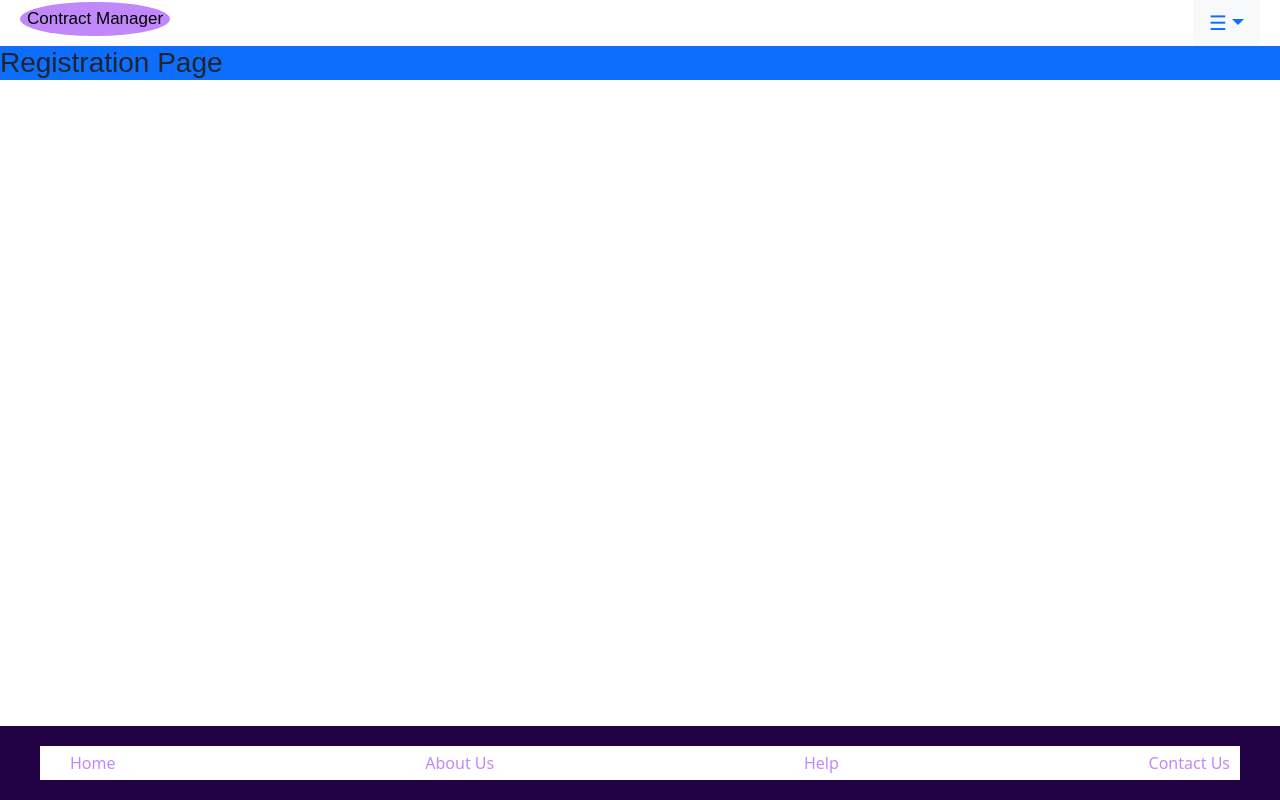
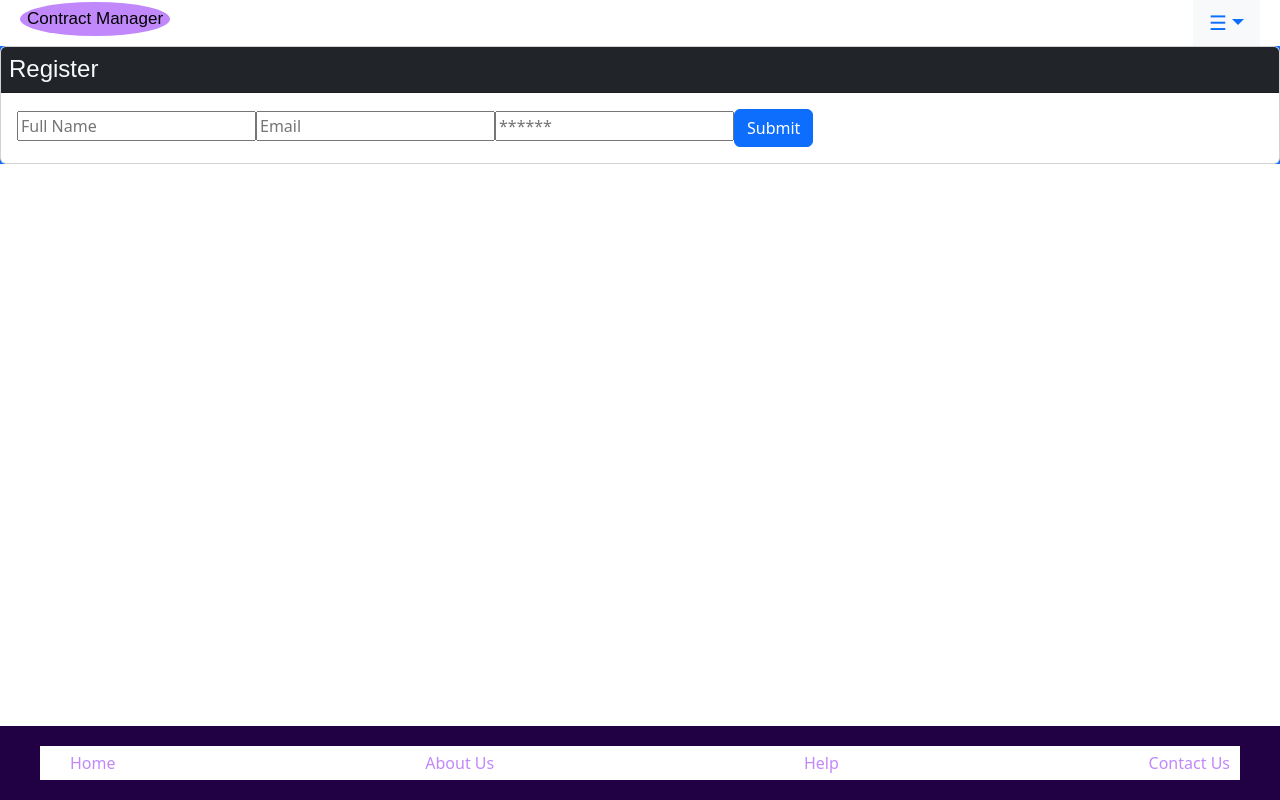
Before and after one commit to Contract-Manager-usfca/contract_manager, a React (Create React App) app in the folder frontend/contract-manager/: page /Register in a window 1280 px wide. Built offline with nearby package versions, Linux system fonts and the light colour scheme; a web font is replaced by a local one.

Commit message:
demo search in prog

```diff
--- a/frontend/contract-manager/src/components/HomePage.js
+++ b/frontend/contract-manager/src/components/HomePage.js
@@ -1,4 +1,4 @@
-import { useState } from "react";
+import { useState, useEffect } from "react";
 import LineChart from "./LineChart";
 import { UserData } from "../Data";
 import axios from 'axios';
@@ -25,20 +25,39 @@ function HomePage() {
     ],
   });
 
-  const [users, setUsers] = useState([]);
+  const [allDemographics, setAllDemographics] = useState([]);
+  const [selectedDemographics, setSelectedDemographics] = useState([]);
+  const [searchQuery, setSearchQuery] = useState("");
+  const [filteredDemographics, setFilteredDemographics] = useState([]);
 
-  const fetchAllUsers = () => {
-    // should be url to connect to back --> currently wrong
-    axios.get('http://localhost:8000/creators/', { withCredentials: true })
+  // Fetch and set all available demographics from your database
+  useEffect(() => {
+    axios.get('http://chupacabra.cs.usfca.edu:8000/demographics/', { withCredentials: true })
       .then(response => {
-        setUsers(response.data);
-        console.log(response.data);
+        const demographicsArray = response.data.map(demographic => demographic.demographic);
+        setAllDemographics(demographicsArray);
       })
       .catch(error => {
-        console.error("Error fetching users:", error);
+        console.error("Error fetching demographics:", error);
+      });
+  }, []);
+
+  const fetchDemographic = () => {
+    axios.get('http://chupacabra.cs.usfca.edu:8000/demographics/', { withCredentials: true })
+      .then(response => {
+        const filteredData = response.data.filter(demographic => {
+          return demographic.demographic.toLowerCase().includes(searchQuery.toLowerCase());
+        });
+        setFilteredDemographics(filteredData);
+      })
+      .catch(error => {
+        console.error("Error fetching demographics:", error);
       });
   };
 
+  const handleSearchInputChange = (event) => {
+    setSearchQuery(event.target.value);
+  };
 
   const styles = {
     card: {
@@ -107,22 +126,34 @@ function HomePage() {
   return (
     <div style={{ display: 'flex', flexDirection: 'column', minHeight: '100vh', backgroundColor: '#252525', paddingBottom: '100px' }}>
       <div style={styles.card}>
-        <h2 style={styles.cardTitle}>Search Users</h2>
+        <h2 style={styles.cardTitle}>Search Demographic</h2>
         <div style={styles.searchBar}>
-          <input type="text" style={styles.searchInput} placeholder="Search..." />
-          <button onClick={fetchAllUsers} style={styles.searchBtn}>Search</button>
+          <input
+            type="text"
+            style={styles.searchInput}
+            placeholder="Search..."
+            value={searchQuery}
+            onChange={handleSearchInputChange}
+            list="demographics-list" // Reference the datalist element
+          />
+          <button onClick={fetchDemographic} style={styles.searchBtn}>Search</button>
         </div>
+        {/* Create the datalist with all available demographics */}
+        <datalist id="demographics-list">
+          {allDemographics.map((option, index) => (
+            <option key={index} value={option} />
+          ))}
+        </datalist>
       </div>
-      <div style={{ color: 'white', alignContent: 'center', margin: 'auto'}}>
-        {/* User Data Display */}
+      <div style={{ color: 'white', alignContent: 'center', margin: 'auto' }}>
+        {/* Demographic Data Display */}
         {/* Map through users and grab their id and name*/}
-        {users && users.length > 0 && (
+        {filteredDemographics && filteredDemographics.length > 0 && (
           <div style={styles.userDataContainer}>
-            <h2>Users:</h2>
             <ul>
-              {users.map(user => (
-                <li key={user.id} style={styles.userListItem}>
-                  {user.name}
+              {filteredDemographics.map(demographic => (
+                <li key={demographic.id} style={styles.userListItem}>
+                  {demographic.demographic}
                 </li>
               ))}
             </ul>
--- a/frontend/contract-manager/src/components/Register.js
+++ b/frontend/contract-manager/src/components/Register.js
@@ -1,9 +1,74 @@
-import React from 'react';
+import React, { useState } from 'react';
+// import { Link } from 'react-router-dom';
 
-function Register() {
+const Register = () => {
+  //sets state for form for signUp
+  const [formState, setFormState] = useState({
+    username: '',
+    email: '',
+    password: '',
+  });
+
+  //on submite grabs info and sets state to that info
+  const handleChange = (event) => {
+    const { name, value } = event.target;
+
+    setFormState({
+      ...formState,
+      [name]: value,
+    });
+  };
+
+  const styles = {
+    card: {
+      display: 'flex',
+      alignItems: 'center',
+      margin: '20px 400px',
+      textAlign: 'center',
+      borderRadius: '40%',
+    },
+  };
+
   return (
-    <h3> Registration Page </h3>
+    <div className="card">
+      <h4 className="card-header bg-dark text-light p-2">Register</h4>
+      <div className="card-body">
+        <form>
+          <input
+            className="form-input"
+            placeholder="Full Name"
+            name="name"
+            type="text"
+            value={formState.name}
+            onChange={handleChange}
+          />
+          <input
+            className="form-input"
+            placeholder="Email"
+            name="email"
+            type="email"
+            value={formState.email}
+            onChange={handleChange}
+          />
+          <input
+            className="form-input"
+            placeholder="******"
+            name="password"
+            type="password"
+            value={formState.password}
+            onChange={handleChange}
+          />
+          <button
+            className="btn btn-block btn-primary"
+            style={{ cursor: 'pointer' }}
+            type="submit"
+          >
+            Submit
+          </button>
+        </form>
+      </div>
+    </div>
   );
-}
+};
 
 export default Register;
```
